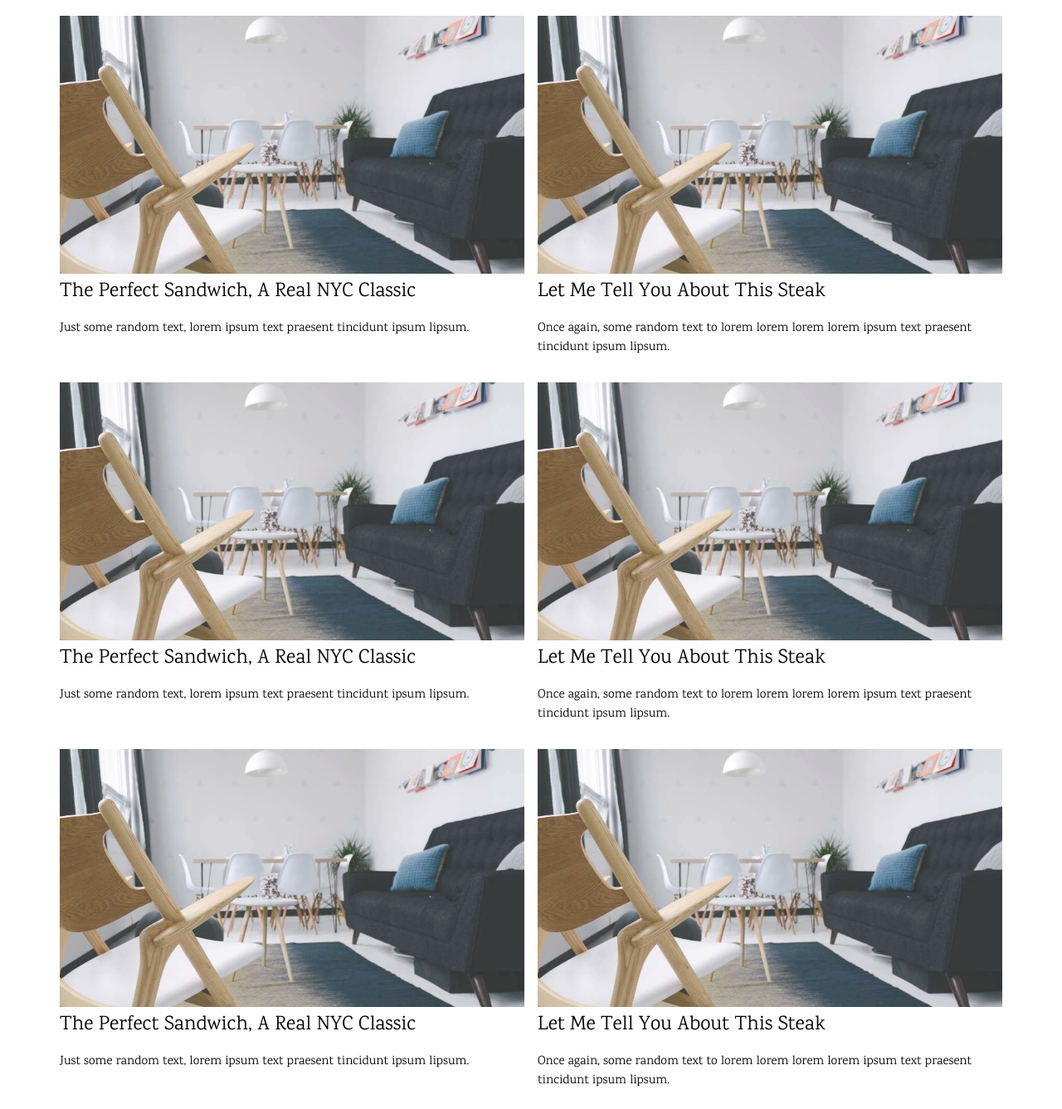
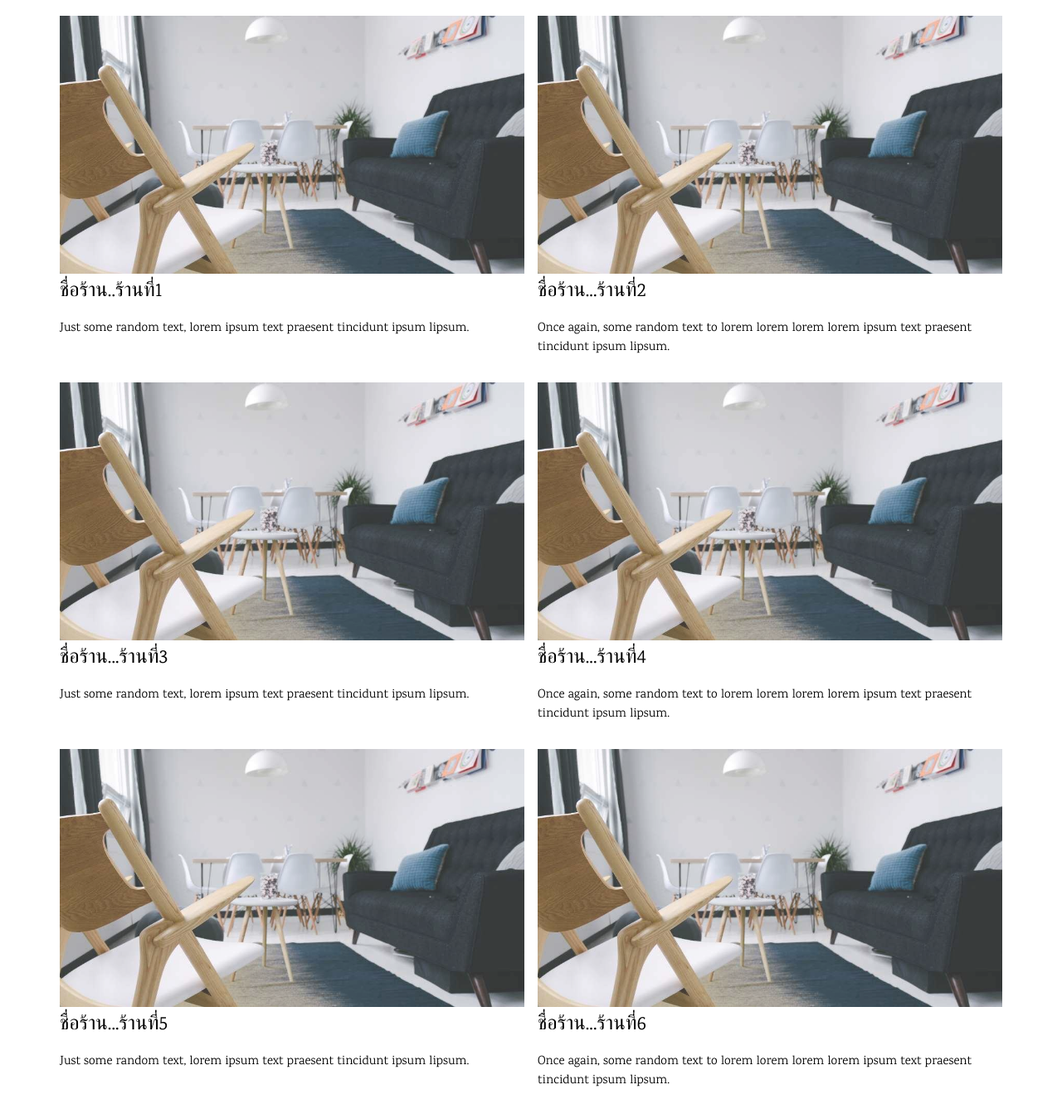
Before and after one commit to natthawatp/mainpage.github.io, a plain HTML site: page index.html in a window 1280 px wide. Shown: the part 150-1487 px from the top of the page at 83% size. Drawn offline with nearby package versions, Linux system fonts and the light colour scheme.

Commit message:
Update index.html

```diff
--- a/index.html
+++ b/index.html
@@ -42,14 +42,14 @@ body,h1,h2,h3,h4,h5,h6 {font-family: "Karma", sans-serif}
 	<a href="https://natthawatp.github.io/project.github.io/" target="_blank">
       <img src="livingroom.jpg" alt="Sandwich" style="width:100%">
 	</a>
-      <h3>The Perfect Sandwich, A Real NYC Classic</h3>
+      <h3>ชื่อร้าน..ร้านที่1</h3>
       <p>Just some random text, lorem ipsum text praesent tincidunt ipsum lipsum.</p>
     </div>
     <div class="w3-half">
 	<a href="https://natthawatp.github.io/project.github.io/" target="_blank">
       <img src="livingroom.jpg" alt="Steak" style="width:100%">
 	</a>
-      <h3>Let Me Tell You About This Steak</h3>
+      <h3>ชื่อร้าน...ร้านที่2</h3>
       <p>Once again, some random text to lorem lorem lorem lorem ipsum text praesent tincidunt ipsum lipsum.</p>
     </div>
    </div>
@@ -60,14 +60,14 @@ body,h1,h2,h3,h4,h5,h6 {font-family: "Karma", sans-serif}
 	<a href="https://natthawatp.github.io/project.github.io/" target="_blank">
       <img src="livingroom.jpg" alt="Sandwich" style="width:100%">
 	</a>
-      <h3>The Perfect Sandwich, A Real NYC Classic</h3>
+      <h3>ชื่อร้าน...ร้านที่3</h3>
       <p>Just some random text, lorem ipsum text praesent tincidunt ipsum lipsum.</p>
     </div>
     <div class="w3-half">
 	<a href="https://natthawatp.github.io/project.github.io/" target="_blank">
       <img src="livingroom.jpg" alt="Steak" style="width:100%">
 	</a>
-      <h3>Let Me Tell You About This Steak</h3>
+      <h3>ชื่อร้าน...ร้านที่4</h3>
       <p>Once again, some random text to lorem lorem lorem lorem ipsum text praesent tincidunt ipsum lipsum.</p>
     </div>
    </div>
@@ -77,14 +77,14 @@ body,h1,h2,h3,h4,h5,h6 {font-family: "Karma", sans-serif}
 	<a href="https://natthawatp.github.io/project.github.io/" target="_blank">
       <img src="livingroom.jpg" alt="Sandwich" style="width:100%">
 	</a>
-      <h3>The Perfect Sandwich, A Real NYC Classic</h3>
+      <h3>ชื่อร้าน...ร้านที่5</h3>
       <p>Just some random text, lorem ipsum text praesent tincidunt ipsum lipsum.</p>
     </div>
     <div class="w3-half">
 	<a href="https://natthawatp.github.io/project.github.io/" target="_blank">
       <img src="livingroom.jpg" alt="Steak" style="width:100%">
 	</a>
-      <h3>Let Me Tell You About This Steak</h3>
+      <h3>ชื่อร้าน...ร้านที่6</h3>
       <p>Once again, some random text to lorem lorem lorem lorem ipsum text praesent tincidunt ipsum lipsum.</p>
     </div>
    </div>
```
